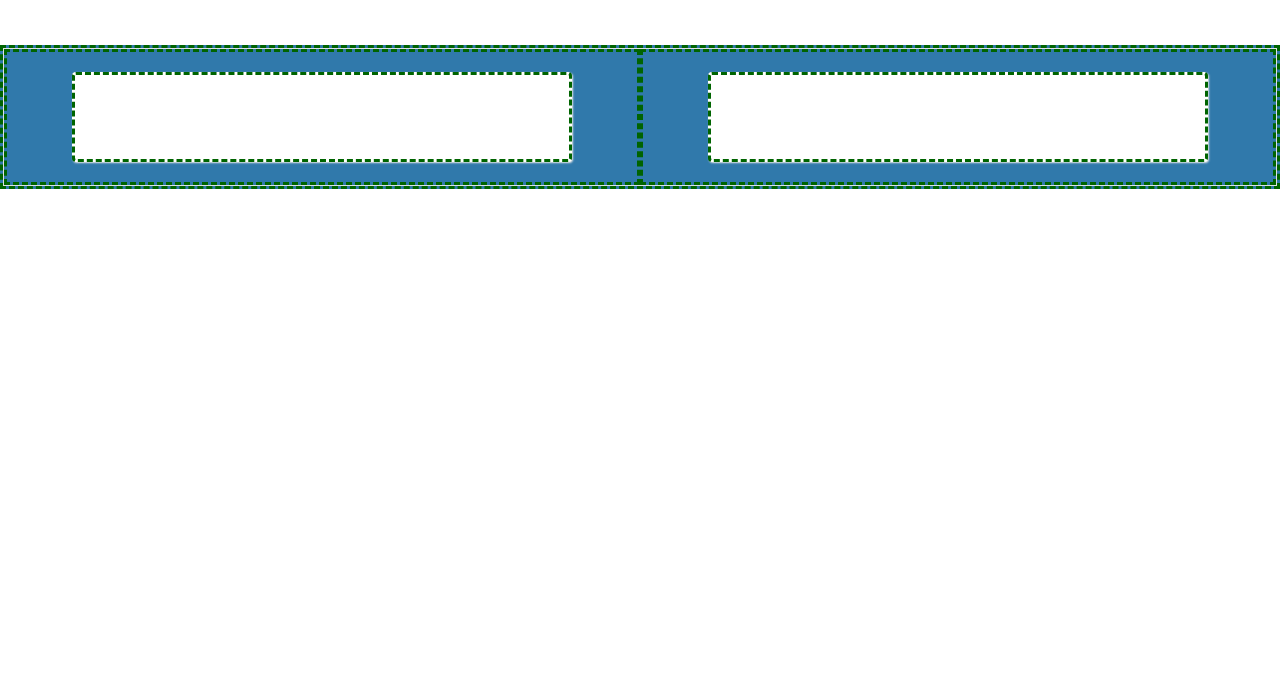
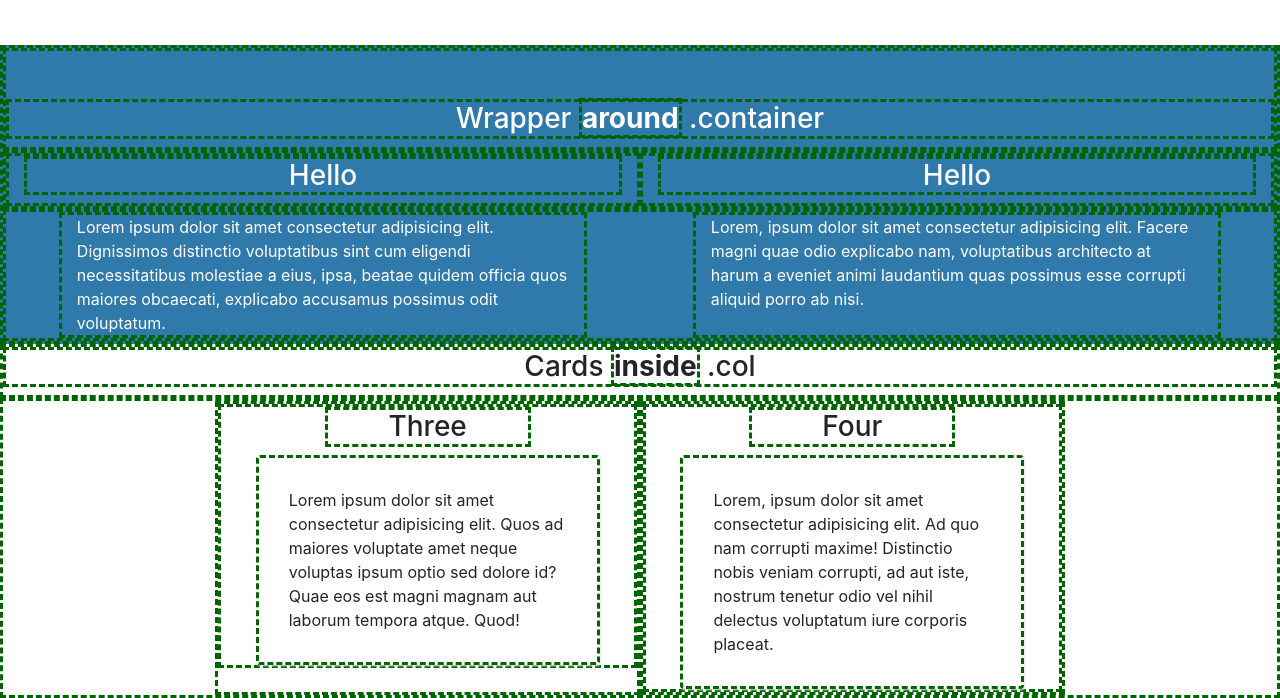
Before and after one commit to MCharron93/Two-Grid-Tricks, a plain HTML site: page index.html in a window 1280 px wide. Shown: the part 222-920 px from the top of the page. Before the commit the page ends 800 px from the top, so only its background shows below. Drawn offline with nearby package versions, Linux system fonts and the light colour scheme.

Commit message:
Finished bottow content, finishing gridwork

```diff
--- a/index.html
+++ b/index.html
@@ -20,31 +20,61 @@
 
   <header class="container-fluid text-center">
     <div class="row d-flex justify-content-center">
-      <div class="col-6 mt-5 mb-3"><h1>Two Grid Tricks</h1></div>
+      <div class="col-6 mt-5 mb-3">
+        <h1>Two Grid Tricks</h1>
+      </div>
     </div>
-      <div class="row d-flex justify-content-center">
-      <div class="col-6 mb-5"><h3>Wrapper around .container or .cards <b>inside</b> .col</h3></div>
+    <div class="row d-flex justify-content-center">
+      <div class="col-6 mb-5">
+        <h3>Wrapper around .container or .cards <b>inside</b> .col</h3>
+      </div>
     </div>
   </header>
 
 
   <div class="bg-blue">
     <div class="container-fluid">
-      <div class="row border">
-        <div class="col-12 col-md-6 ">
-          <div class="card-white">
-            Card
-          </div>
+      <div class="row">
+        <h3 class="col-12 mt-5 text-center">Wrapper <b>around</b> .container</h3>
+      </div>
+      <div class="row">
+        <div class="col-6 col-md-6 text-center">
+          <h3 class="text-light">
+            Hello
+          </h3>
         </div>
-        <div class="col-12 col-md-6">
-          <div class="card-white">
-            Card
-          </div>
+        <div class="col-6 col-md-6 text-center">
+          <h3 class="text-light">Hello</h3>
         </div>
+      </div>
+      <div class="row justify-content-around">
+        <div class="col-5">Lorem ipsum dolor sit amet consectetur adipisicing elit. Dignissimos distinctio voluptatibus sint cum eligendi necessitatibus molestiae a eius, ipsa, beatae quidem officia quos maiores obcaecati, explicabo accusamus possimus odit voluptatum.</div>
+        <div class="col-5">Lorem, ipsum dolor sit amet consectetur adipisicing elit. Facere magni quae odio explicabo nam, voluptatibus architecto at harum a eveniet animi laudantium quas possimus esse corrupti aliquid porro ab nisi.</div>
       </div>
     </div>
   </div>
 
+  <section class=".bg-grey">
+    <div class="container-fluid">
+      <div class="row">
+        <h3 class="col-12 text-center">Cards <b>inside</b> .col</h3>
+      </div>
+      <div class="row justify-content-center">
+        <div class="col-4">
+          <div class="row justify-content-center">
+            <h3 class="col-6 text-center">Three</h3>
+            <div class="col-10 card-white">Lorem ipsum dolor sit amet consectetur adipisicing elit. Quos ad maiores voluptate amet neque voluptas ipsum optio sed dolore id? Quae eos est magni magnam aut laborum tempora atque. Quod!</div>
+          </div>
+        </div>
+        <div class="col-4">
+          <div class="row justify-content-center">
+            <h3 class="col-6 text-center">Four</h3>
+            <div class="col-10 card-white">Lorem, ipsum dolor sit amet consectetur adipisicing elit. Ad quo nam corrupti maxime! Distinctio nobis veniam corrupti, ad aut iste, nostrum tenetur odio vel nihil delectus voluptatum iure corporis placeat.</div>
+        </div>
+      </div>
+      </div>
+    </div>
+  </section>
 
 
 </body>
--- a/style.css
+++ b/style.css
@@ -13,5 +13,9 @@ footer{ }
   padding: 30px;
   box-shadow: 1px 1px 2px #e7e7e7;
   border-radius: 4px;
-  margin: 20px 50px;
+  /* margin: 20px 50px; */
 }
+
+.bg-grey{
+  background-color: lightgrey;
+}
```
